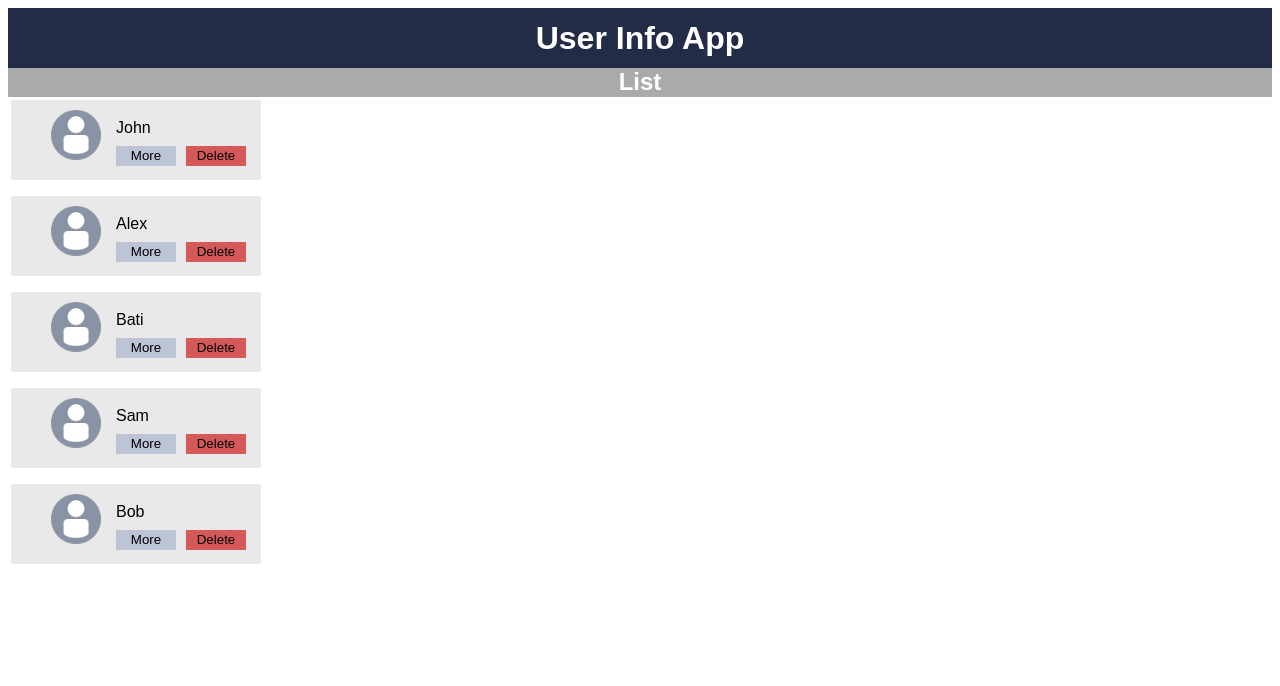
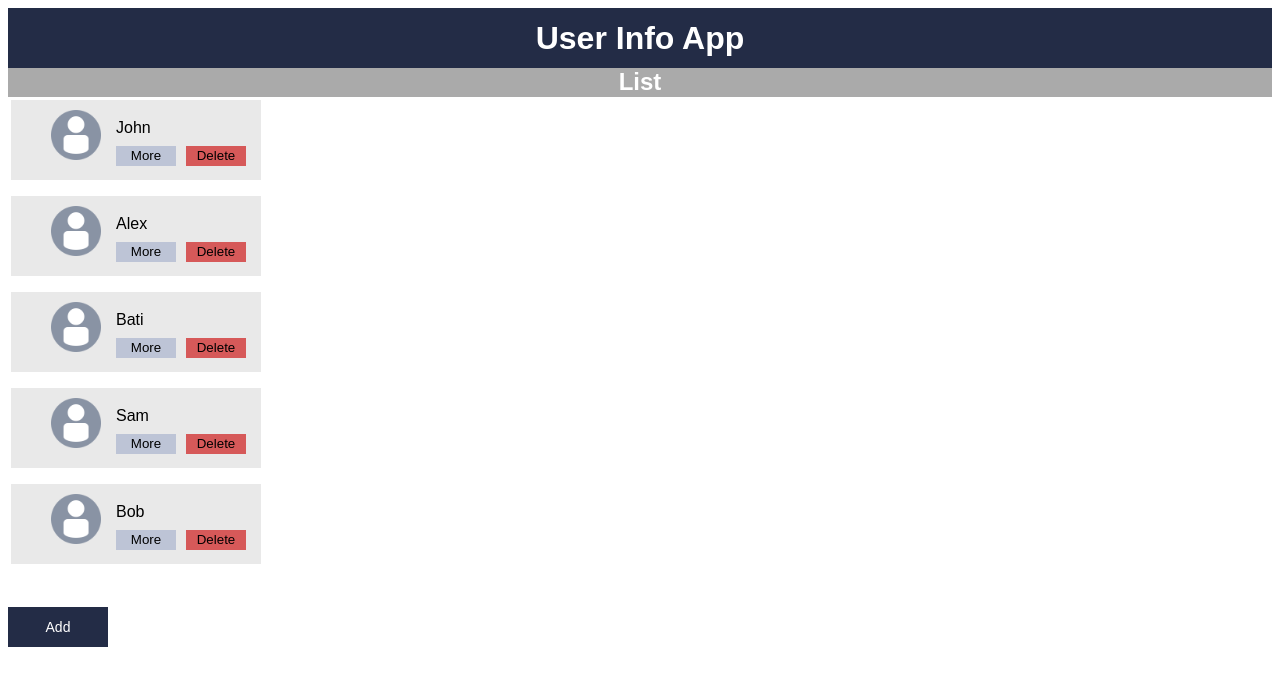
Before and after one commit to batizhamal/posts-app-front, a Vue app: page /list in a window 1280 px wide. Shown: the top 686 px of the page. Built offline with nearby package versions, Linux system fonts and the light colour scheme.

Commit message:
feat: add user (not finised at all)

```diff
--- a/src/router/index.js
+++ b/src/router/index.js
@@ -1,8 +1,9 @@
+import Vue from "vue";
+import VueRouter from "vue-router";
 import Users from "./../views/Users";
 import UserList from "./../views/Users/List";
 import UserInfo from "./../views/Users/Info";
-import Vue from "vue";
-import VueRouter from "vue-router";
+import CreateUser from "./../views/Users/Create";
 
 Vue.use(VueRouter);
 
@@ -25,6 +26,11 @@ export default new VueRouter({
           name: "info",
           component: UserInfo,
         },
+        {
+          path: "/create",
+          name: "create",
+          component: CreateUser,
+        },
       ],
     },
   ],
--- /dev/null
+++ b/src/views/Users/Create/index.vue
@@ -0,0 +1,11 @@
+<template>
+  <div>
+    <form></form>
+  </div>
+</template>
+
+<script>
+export default {};
+</script>
+
+<style></style>
--- a/src/views/Users/List/index.vue
+++ b/src/views/Users/List/index.vue
@@ -1,14 +1,15 @@
 <template>
   <div>
     <div class="sub-nav-bar"><h2>List</h2></div>
-    <div>
-      <AppSpinner v-if="loading"></AppSpinner>
+    <AppSpinner v-if="loading"></AppSpinner>
+    <div v-else>
       <User
         v-for="user in users"
         :key="user.id"
         :user="user"
         @deleteUser="deleteUser"
       />
+      <button @click="$router.push({ name: 'create' })" class="add">Add</button>
     </div>
   </div>
 </template>
@@ -62,8 +63,17 @@ export default {
   margin-left: auto;
   margin-right: auto;
 }
-
 h2 {
   margin-top: 6px;
 }
+.add {
+  margin-top: 30px;
+  border: none;
+  background-color: rgb(35, 44, 70);
+  color: white;
+  height: 40px;
+  width: 100px;
+  font-size: 14px;
+  cursor: pointer;
+}
 </style>
```
